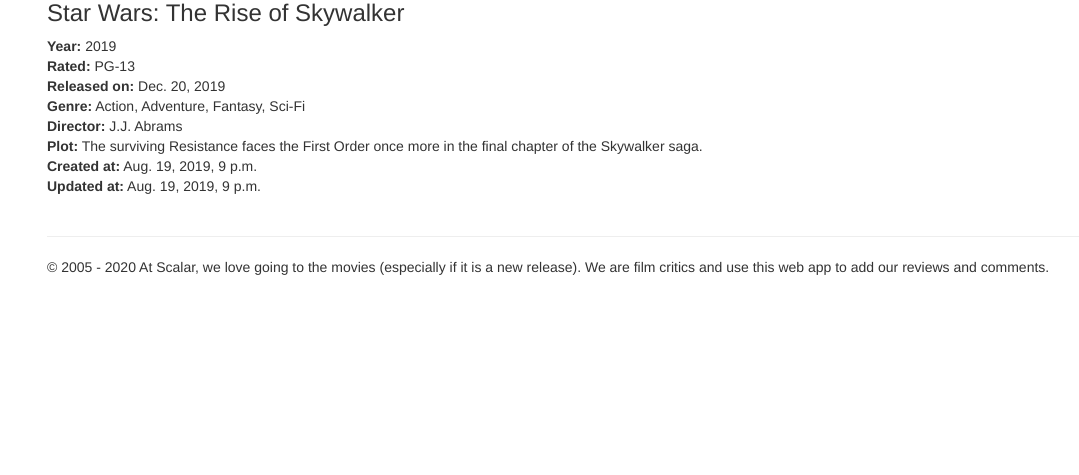
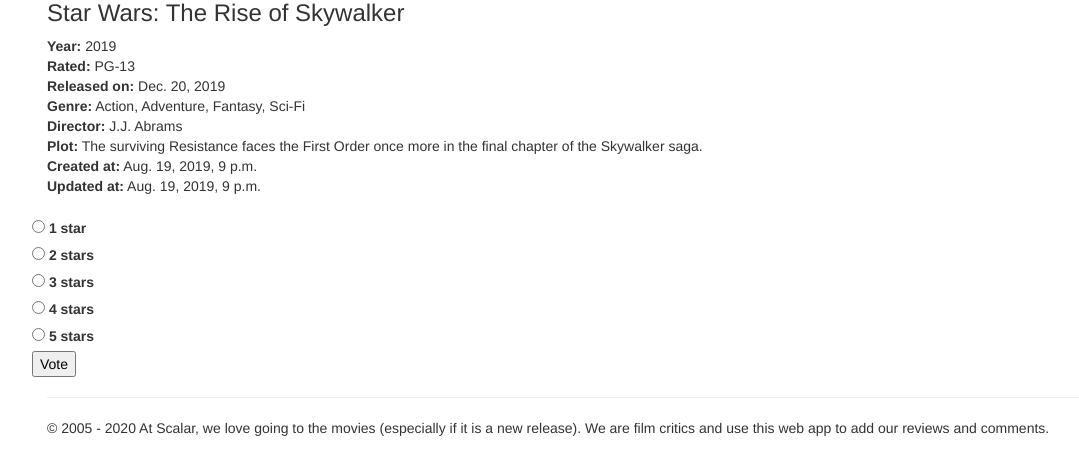
Before and after one commit to wpalacios/python-django-assessment, a Django app: page /movies/5/ in a window 1280 px wide. Shown: the part 80-555 px from the top of the page, without its empty margins (23-1102 px from the left). Run offline with Django 3.2, Linux system fonts and the light colour scheme; data comes from the database, SQL or seed files in the repository; some libraries are stand-ins or nearby versions.

Commit message:
Added Rating model, votes and average stars

```diff
--- a/moviesapp/movies/models.py
+++ b/moviesapp/movies/models.py
@@ -16,7 +16,6 @@
     plot = models.TextField(blank=True, null=True)
     created_at = models.DateTimeField(auto_now_add=True, editable=False)
     updated_at = models.DateTimeField(auto_now=True, editable=False)
-    # Todo: add Rating models
 
     class Meta:
         ordering = ["-released_on"]
@@ -26,3 +25,14 @@
 
     def get_absolute_url(self):
         return reverse('movies:detail', kwargs={'id': self.id})
+
+class Rating(models.Model):
+    movie = models.ForeignKey(Movie, on_delete=models.CASCADE)
+    STARS = [
+        ('1', '1'),
+        ('2', '2'),
+        ('3', '3'),
+        ('4', '4'),
+        ('5', '5')
+    ]
+    rating_number = models.CharField(max_length=1, choices=STARS, default='1')
--- a/moviesapp/movies/urls.py
+++ b/moviesapp/movies/urls.py
@@ -11,4 +11,5 @@
     path('create/', view=views.MovieCreateView.as_view(), name='create'),
     path('update/<int:id>/', view=views.MovieUpdateView.as_view(), name='update'),
     path('delete/<int:id>/', view=views.MovieDeleteView.as_view(), name='delete'),
+    path('<int:movie_id>/vote/', views.vote, name='vote'),
 ]
--- a/moviesapp/movies/views.py
+++ b/moviesapp/movies/views.py
@@ -5,16 +5,18 @@
 from django.views.generic import ListView, DetailView, CreateView, UpdateView, DeleteView
 from django.contrib import messages
 from django.shortcuts import redirect, get_object_or_404
-from django.http import Http404
-from django.urls import reverse_lazy
+from django.http import Http404, HttpResponseRedirect
+from django.urls import reverse
 from django.contrib.messages.views import SuccessMessageMixin
+from django.db.models import Avg, Count
+from django.db.models.functions import Coalesce
 
-from .models import Movie
+from .models import Movie, Rating
 from .forms import MovieModelForm
 
 class MovieListView(ListView):
     """Show all movies."""
-    model = Movie
+    queryset = Movie.objects.annotate(num_votes=Count('rating'), avg_rating=Coalesce(Avg('rating__rating_number'), 0))
     context_object_name = 'movie_list'
 
 class MovieDetailView(DetailView):
@@ -65,3 +67,9 @@
         response = super().delete(request, *args, **kwargs)
         messages.success(self.request, 'The movie deleted successfully')
         return response
+
+def vote(request, movie_id):
+    rating = Rating(movie_id=movie_id, rating_number=request.POST['rating'])
+    rating.save()
+    messages.success(request, 'Your vote was recorded successfully')
+    return HttpResponseRedirect(reverse('movies:index'))
--- a/moviesapp/templates/movies/movie_detail.html
+++ b/moviesapp/templates/movies/movie_detail.html
@@ -18,5 +18,21 @@
       <dd><strong>Updated at:</strong> {{ movie.updated_at }}</dd>
     </dl>
   </div>
+  {% if error_message %}<p><strong>{{ error_message }}</strong></p>{% endif %}
+
+  <form action="{% url 'movies:vote' movie.id %}" method="post">
+    {% csrf_token %}
+    <input type="radio" name="rating" id="star1" value="1">
+    <label for="star1">1 star</label><br>
+    <input type="radio" name="rating" id="star2" value="2">
+    <label for="star2">2 stars</label><br>
+    <input type="radio" name="rating" id="star3" value="3">
+    <label for="star3">3 stars</label><br>
+    <input type="radio" name="rating" id="star4" value="4">
+    <label for="star4">4 stars</label><br>
+    <input type="radio" name="rating" id="star5" value="5">
+    <label for="star5">5 stars</label><br>
+    <input type="submit" value="Vote">
+  </form>
 </div>
 {% endblock %}
--- a/moviesapp/templates/movies/movie_list.html
+++ b/moviesapp/templates/movies/movie_list.html
@@ -11,6 +11,8 @@
       <th>Id</th>
       <th>Title</th>
       <th>Released on</th>
+      <th>Votes</th>
+      <th>Stars</th>
       <th colspan="2" class="text-center"><strong>Action</strong></th>
     </tr>
   </thead>
@@ -22,6 +24,8 @@
       </td>
       <td>{{ movie.title }}</td>
       <td>{{ movie.released_on }}</td>
+      <td>{{ movie.num_votes }}</td>
+      <td>{{ movie.avg_rating }}</td>
       <td class="text-center"><a href="{% url 'movies:update' movie.pk %}">Edit</a></td>
       <td class="text-center"><a href="{% url 'movies:delete' movie.pk %}">Delete</a></td>
     </tr>
```
Also changed, not shown: moviesapp/movies/migrations/0003_rating.py (added), moviesapp/movies/migrations/0004_rating_rating_number.py (added), moviesapp/movies/migrations/0005_remove_rating_votes.py (added), 1 other file.
